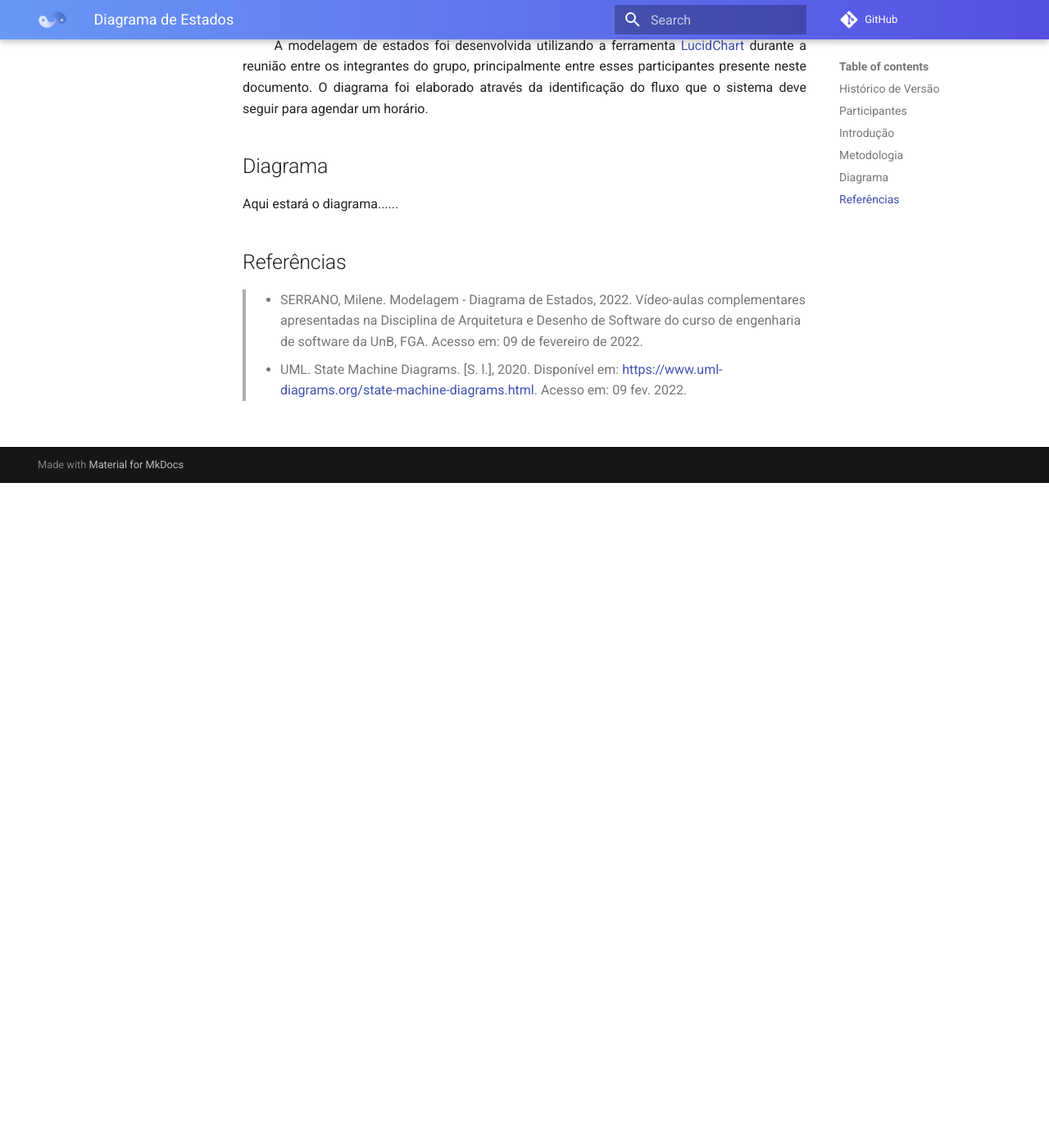
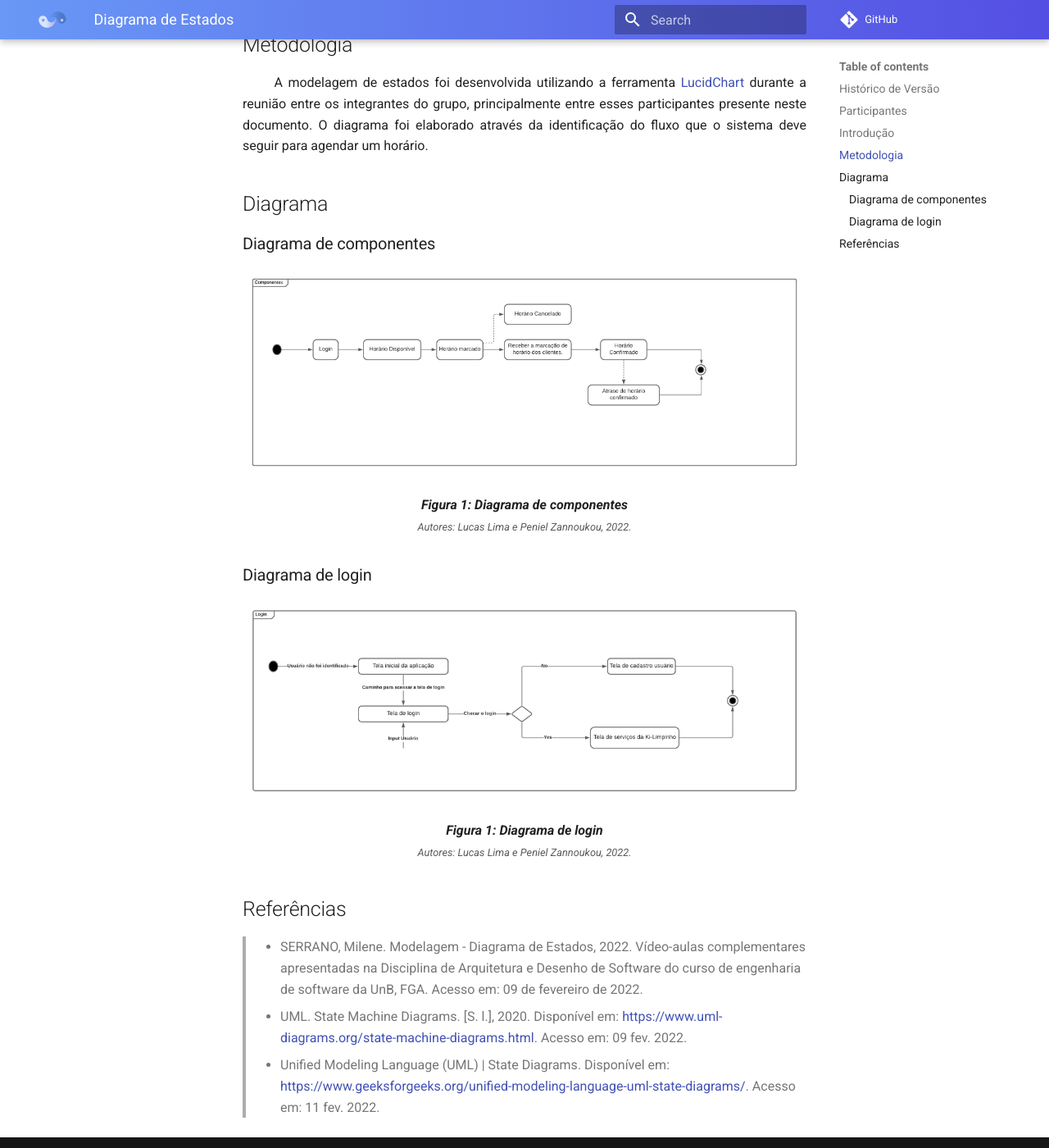
Before and after one commit to UnBArqDsw2021-2/2021.2_G2_Ki-Limpinho, an MkDocs documentation site: the page built from docs/diagramaDeEstado.md, in a window 1280 px wide and 1400 px high, scrolled down 811 px. Shown: the whole window at 82% size. Built offline with MkDocs 1.6.1 and Material for MkDocs 9.7.7, drawn with Linux system fonts in a browser that asks for light colours; comment, search, counter and statistics services are not loaded; some of the changed text lies outside the part shown.

Commit message:
Adição dos diagramas na documentação. Co-authored-by: @mibasFerraz

```diff
--- a/docs/diagramaDeEstado.md
+++ b/docs/diagramaDeEstado.md
@@ -5,6 +5,8 @@
 | Data       | Versão | Descrição                | Autor(es)                                          |
 | ---------- | ------ | ------------------------ | -------------------------------------------------- |
 | 09.02.2022 | 0.1    | Criação do documento     | [Peniel Zannoukou](https://github.com/zpeniel09)   |
+| 11.02.2022 | 0.2    | Adição dos diagramas     | [Lucas Lima](https://github.com/mibasFerraz), [Peniel Zannoukou](https://github.com/zpeniel09)   |
+
 
 ### Participantes
 
@@ -20,10 +22,31 @@ de diagrama comportamental na linguagem de modelagem unificada(UML) que mostra t
 entre os integrantes do grupo, principalmente entre esses participantes presente neste documento. O diagrama foi elaborado através da identificação do fluxo que o sistema deve seguir para agendar um horário.</div>
 
 ## Diagrama
-Aqui estará o diagrama......
 
+### Diagrama de componentes
+
+<p align='center'>
+    <img src='../assets/img/diagrama/componentes.png'>
+    <figcaption align='center'>
+        <b>Figura 1: Diagrama de componentes</b>
+        <br>
+        <small>Autores: Lucas Lima e Peniel Zannoukou, 2022.</small>
+    </figcaption>
+</p>
+
+### Diagrama de login
+
+<p align='center'>
+    <img src='../assets/img/diagrama/login.png'>
+    <figcaption align='center'>
+        <b>Figura 1: Diagrama de login</b>
+        <br>
+        <small>Autores: Lucas Lima e Peniel Zannoukou, 2022.</small>
+    </figcaption>
+</p>
 
 ## Referências
 
 > - SERRANO, Milene. Modelagem - Diagrama de Estados, 2022. Vídeo-aulas complementares apresentadas na Disciplina de Arquitetura e Desenho de Software do curso de engenharia de software da UnB, FGA. Acesso em: 09 de fevereiro de 2022.
 > - UML. State Machine Diagrams. [S. l.], 2020. Disponível em: <https://www.uml-diagrams.org/state-machine-diagrams.html>. Acesso em: 09 fev. 2022.
+> - Unified Modeling Language (UML) | State Diagrams. Disponível em: <https://www.geeksforgeeks.org/unified-modeling-language-uml-state-diagrams/>. Acesso em: 11 fev. 2022.
```
